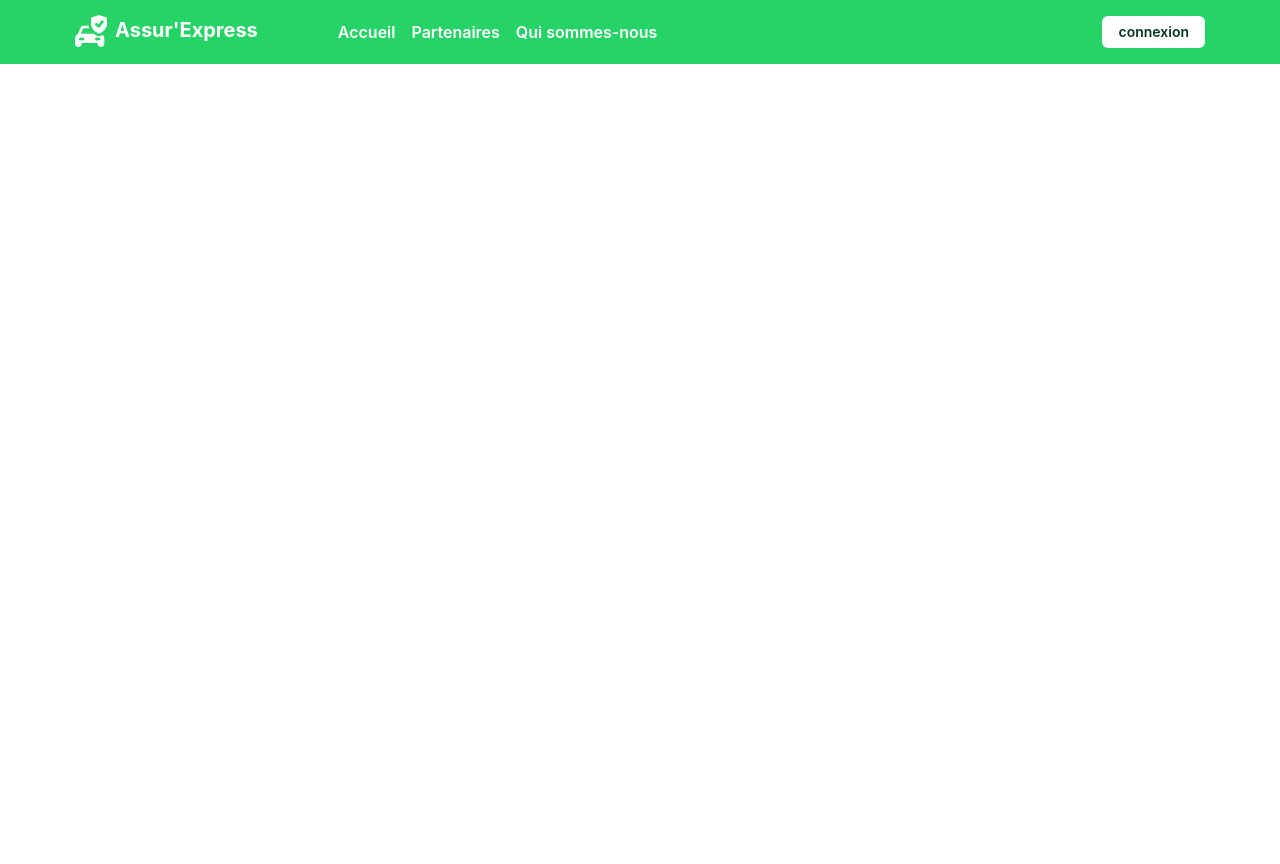
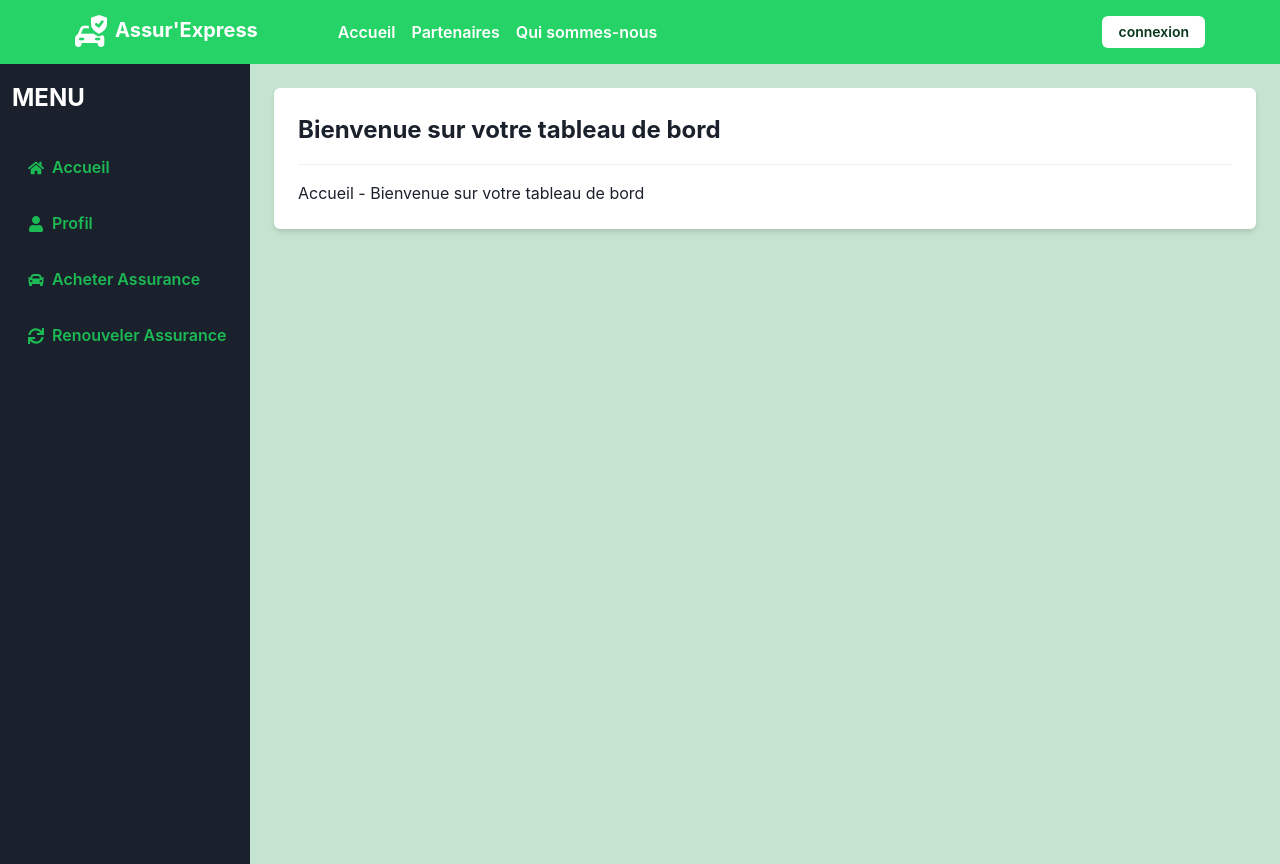
Before and after one commit to XMAN-MHD/asssurExpress, a React (Vite) app in the folder frontend/: page /dashboard in a window 1280 px wide. Before the commit the page ends 800 px from the top, so only its background shows below. Built offline with nearby package versions, Linux system fonts and the light colour scheme.

Commit message:
add dashboard

```diff
--- a/frontend/src/App.jsx
+++ b/frontend/src/App.jsx
@@ -1,16 +1,21 @@
 import React from 'react';
-import { BrowserRouter, Routes, Route } from 'react-router-dom';
+import { BrowserRouter, Routes, Route} from 'react-router-dom';
 import Home from './components/pages/Home';
 import SignIn from './components/pages/SignIn';
 import SignUp from './components/pages/SignUp';
 import NavBar from './components/NavBar';
+import Dashboard from './components/pages/Dashboard';
 import {ChakraProvider} from '@chakra-ui/react';
 import {Toaster} from 'react-hot-toast';
 import theme from './theme';
 import { useSelector } from 'react-redux';
 
 function App() {
+
+    // Get user data from the store
     const {user} = useSelector(state => state.auth);
+
+    // Render the App view
     return (
         <ChakraProvider theme={theme}>
             <BrowserRouter>
@@ -20,6 +25,7 @@ function App() {
                     <Route path='/' element={<Home />} />
                     <Route path='/signin' element={<SignIn />} />
                     <Route path='/signup' element={<SignUp />} />
+                    <Route path='/dashboard' element={<Dashboard />} />
                 </Routes>
             </BrowserRouter>
         </ChakraProvider>
--- a/frontend/src/app/store.js
+++ b/frontend/src/app/store.js
@@ -1,8 +1,10 @@
 import { configureStore } from '@reduxjs/toolkit';
 import authReducer from '../features/auth/authSlice'
+import dashboardReducer from '../features/dashboard'
 
 export const store = configureStore({
   reducer: {
-    auth: authReducer
+    auth: authReducer,
+    dashboard: dashboardReducer
   },
 });
--- a/frontend/src/components/NavBar.jsx
+++ b/frontend/src/components/NavBar.jsx
@@ -1,7 +1,8 @@
 import React from 'react';
-import { NavLink as RouterNavLink, Link as RouterLink, useNavigate } from 'react-router-dom';
+import { NavLink as RouterNavLink, Link as RouterLink, useNavigate, useLocation } from 'react-router-dom';
 import { useDispatch, useSelector } from 'react-redux';
 import { logout } from '../features/auth/authSlice';
+import { toggleMenu } from '../features/dashboard';
 import {
   Box,
   Flex,
@@ -24,21 +25,38 @@ import logo from '../assets/images/logo/protection.png';
 const NavBar = () => {
   // Chakra UI hook to handle menu open/close state
   const { isOpen, onOpen, onClose } = useDisclosure();
+
+  // Use react router hooks
   const dispatch = useDispatch();
-  // Access user information from Redux state
+  const location = useLocation();
+
+
+  // Get some slices from the store
   const { user } = useSelector((state) => state.auth);
+  const { handleMenu } = useSelector((state) => state.dashboard);
+
+
   // set up useNavigate to redirect user
   const navigate = useNavigate()
+
   // Function to handle user logout
   const handleLogout = () => {
     dispatch(logout());
     navigate('/')
   };
 
+  // Handle dashboard menu
+  const handleDashboardMenu = (e) => {
+    dispatch(toggleMenu());
+  }
+
+  // Render Navbar view
   return (
     <Box bg="primary.500" zIndex={1} px={{ md: '59' }}>
       <Flex h={16} alignItems="center" justifyContent="space-between" px={4}>
         {/* Menu button for mobile view */}
+        {
+          location.pathname !== '/dashboard' && (
             <IconButton
               size="lg"
               icon={isOpen ? <FaTimes /> : <FaBars />}
@@ -48,6 +66,24 @@ const NavBar = () => {
               onClick={isOpen ? onClose : onOpen}
               bg="transparent"
             />
+          )
+        }
+
+        {/* Dashboard menu button for mobile view */}
+        {
+          location.pathname == '/dashboard' && (
+            <IconButton
+              size="lg"
+              icon={handleMenu ? <FaTimes /> : <FaBars />}
+              aria-label="Open Menu"
+              display={{ md: 'none' }}
+              _hover={{ bg: 'transparent' }}
+              onClick={handleDashboardMenu}
+              bg="transparent"
+            />
+          )
+        }
+
         <HStack spacing={20} alignItems="center" ml={[-10, 0]}>
           {/* Logo and brand name */}
            <Flex gap={2} as={RouterLink} to="/">
--- /dev/null
+++ b/frontend/src/components/pages/Dashboard.jsx
@@ -0,0 +1,148 @@
+import React, { useState } from 'react';
+import {
+  Box,
+  Flex,
+  VStack,
+  Text,
+  Button,
+  Divider,
+} from '@chakra-ui/react';
+import { FaHome, FaUser, FaCar, FaSync } from 'react-icons/fa';
+import { useSelector } from 'react-redux';
+
+const Dashboard = () => {
+  const [activeSection, setActiveSection] = useState('home');
+
+  const renderContent = () => {
+    switch (activeSection) {
+      case 'home':
+        return <Text>Accueil - Bienvenue sur votre tableau de bord</Text>;
+      case 'profile':
+        return <Text>Profil - Gérez vos informations personnelles</Text>;
+      case 'purchase':
+        return <Text>Acheter Assurance - Choisissez et achetez une assurance</Text>;
+      case 'renew':
+        return <Text>Renouveler Assurance - Renouvelez votre assurance existante</Text>;
+      default:
+        return <Text>Accueil - Bienvenue sur votre tableau de bord</Text>;
+    }
+  };
+
+  const {handleMenu} = useSelector(state => state.dashboard);
+
+  return (
+    <Flex height="100vh">
+      {
+        handleMenu && (
+          <Box
+            width="250px"
+            bg="gray.800"
+            color="white"
+            py="4"
+            px="3"
+            display={{ base: 'block', md: 'none' }}
+            position={''}
+          >
+            <VStack spacing="4" align="stretch">
+              <Text fontSize="2xl" fontWeight="bold" mb="4">MENU</Text>
+              <Button
+                leftIcon={<FaHome />}
+                variant="ghost"
+                justifyContent="flex-start"
+                width="100%"
+                onClick={() => setActiveSection('home')}
+              >
+                Accueil
+              </Button>
+              <Button
+                leftIcon={<FaUser />}
+                variant="ghost"
+                justifyContent="flex-start"
+                width="100%"
+                onClick={() => setActiveSection('profile')}
+              >
+                Profil
+              </Button>
+              <Button
+                leftIcon={<FaCar />}
+                variant="ghost"
+                justifyContent="flex-start"
+                width="100%"
+                onClick={() => setActiveSection('purchase')}
+              >
+                Acheter Assurance
+              </Button>
+              <Button
+                leftIcon={<FaSync />}
+                variant="ghost"
+                justifyContent="flex-start"
+                width="100%"
+                onClick={() => setActiveSection('renew')}
+              >
+                Renouveler Assurance
+              </Button>
+            </VStack>
+          </Box>
+        )
+      }
+      <Box
+            width="250px"
+            bg="gray.800"
+            color="white"
+            py="4"
+            px="3"
+            display={{ base: 'none', md: 'block' }}
+          >
+            <VStack spacing="4" align="stretch">
+              <Text fontSize="2xl" fontWeight="bold" mb="4">MENU</Text>
+              <Button
+                leftIcon={<FaHome />}
+                variant="ghost"
+                justifyContent="flex-start"
+                width="100%"
+                onClick={() => setActiveSection('home')}
+              >
+                Accueil
+              </Button>
+              <Button
+                leftIcon={<FaUser />}
+                variant="ghost"
+                justifyContent="flex-start"
+                width="100%"
+                onClick={() => setActiveSection('profile')}
+              >
+                Profil
+              </Button>
+              <Button
+                leftIcon={<FaCar />}
+                variant="ghost"
+                justifyContent="flex-start"
+                width="100%"
+                onClick={() => setActiveSection('purchase')}
+              >
+                Acheter Assurance
+              </Button>
+              <Button
+                leftIcon={<FaSync />}
+                variant="ghost"
+                justifyContent="flex-start"
+                width="100%"
+                onClick={() => setActiveSection('renew')}
+              >
+                Renouveler Assurance
+              </Button>
+            </VStack>
+          </Box>
+
+      <Box flex="1" bg="primary.100" p="6">
+        <Box bg="white" p="6" rounded="md" shadow="md">
+          <Text fontSize="2xl" fontWeight="bold" mb="4">Bienvenue sur votre tableau de bord</Text>
+          <Divider mb="4" />
+          {renderContent()}
+        </Box>
+      </Box>
+    </Flex>
+  );
+};
+
+export default Dashboard;
--- /dev/null
+++ b/frontend/src/features/dashboard.js
@@ -0,0 +1,22 @@
+// imports
+import { createSlice} from '@reduxjs/toolkit';
+
+// Set initial value of the slice
+const initialState = {
+    handleMenu : false
+};
+
+// Create the slice
+export const dashboardSlice = createSlice({
+    name: 'dashboard',
+    initialState,
+    reducers: {
+        toggleMenu: (state) => {
+            state.handleMenu = !state.handleMenu;
+        }
+    }
+});
+
+// export actions and reducer
+export const {toggleMenu} = dashboardSlice.actions;
+export default dashboardSlice.reducer;
```
Lines whose indentation alone changed are shown as unchanged.
